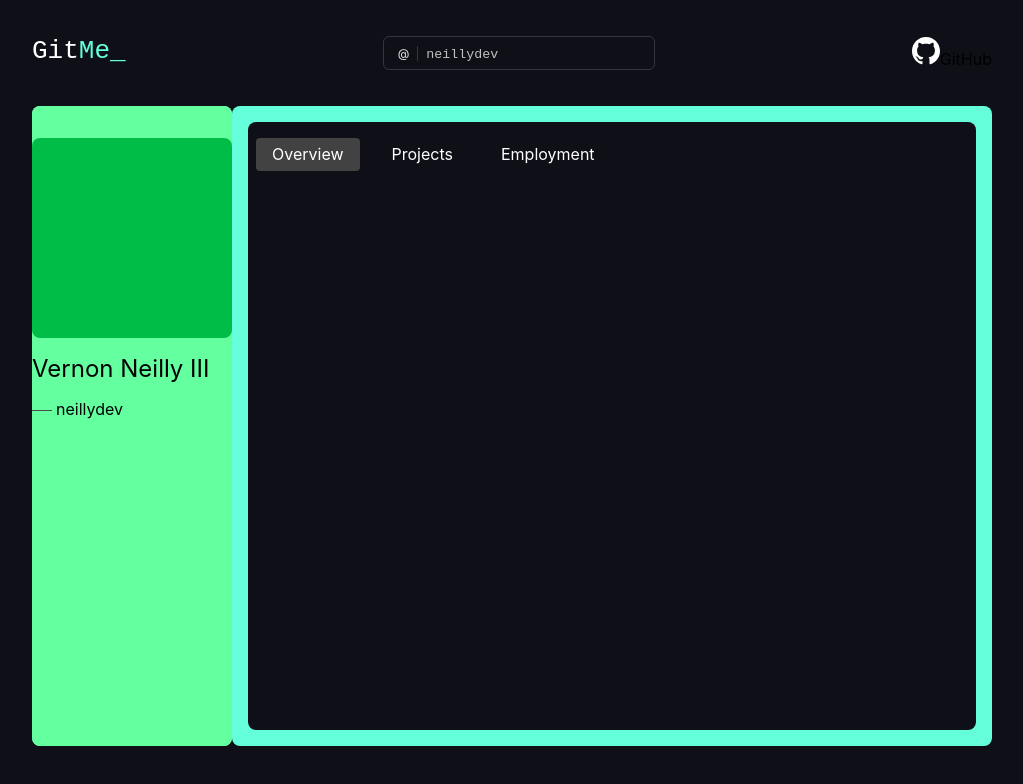
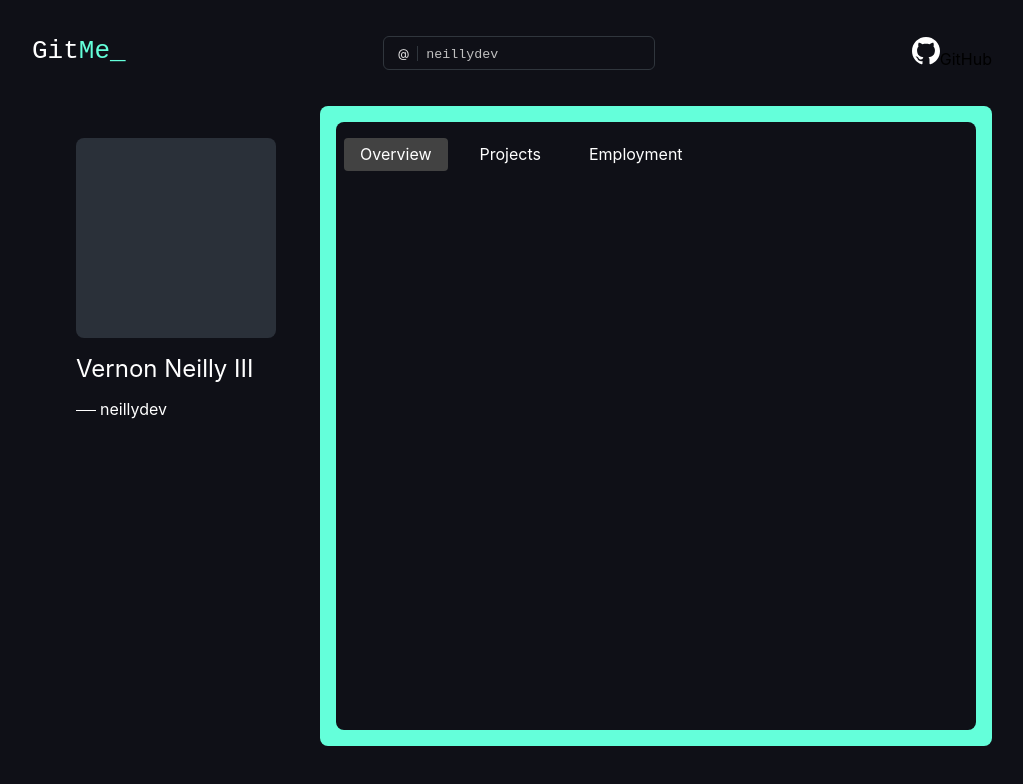
Before and after one commit to neillydev/gitme, a Next.js app: page /1 in a window 1280 px wide. Shown: the top 784 px of the page, without its empty margins (128-1151 px from the left). Built offline with nearby package versions, Linux system fonts and the light colour scheme.

Commit message:
change styling for portfolio bio

```diff
--- a/styles/Portfolio.module.scss
+++ b/styles/Portfolio.module.scss
@@ -10,9 +10,9 @@
 .portfolioLeft {
     display: flex;
     justify-content: center;
-    width: 25%;
+    width: 30%;
     height: 80%;
-    background-color: $base-green;
+    /* background-color: $base-green; */
     border-radius: 8px;
 }
 
@@ -20,19 +20,33 @@
     display: flex;
     flex-direction: column;
     align-items: center;
-    padding: 2rem 0;
+    padding: 2rem 2rem;
     justify-content: flex-start;
     width: 100%;
     height: 100%;
-    background-color: $green;
+    /* background-color: $green; */
     border-radius: 8px;
     /* padding: 4rem 0; */
+}
+
+.profileWrapper {
+    display: flex;
+    flex-direction: column;
+    padding: 0 2rem;
+    div {
+        color: #fff;
+    }
+}
+
+.portfolioBio {
+    display: flex;
+    flex-direction: column;
 }
 
 .portfolioImg {
     width: 200px;
     height: 200px;
-    background-color: $dark-green;
+    background-color: $gray;
     border-radius: 8px;
 }
 
@@ -52,7 +66,11 @@
     margin: 0 0.25rem 0 0;
     vertical-align: middle;
     border-bottom: 1px solid;
-    color: #4b4b4b;
+    color: #fff;
+}
+
+.bio {
+    margin-top: 1rem;
 }
 
 .portfolioRight {
```
